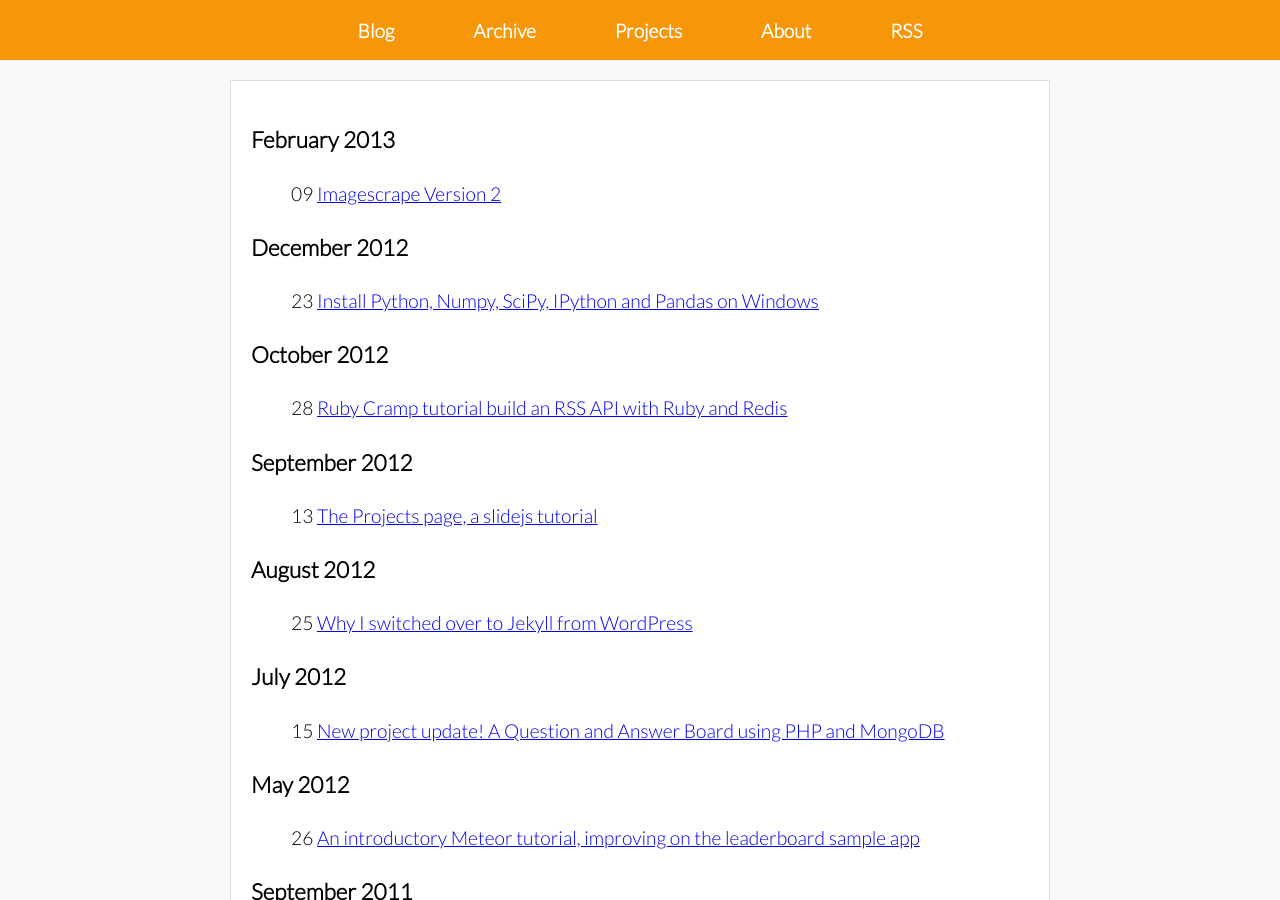
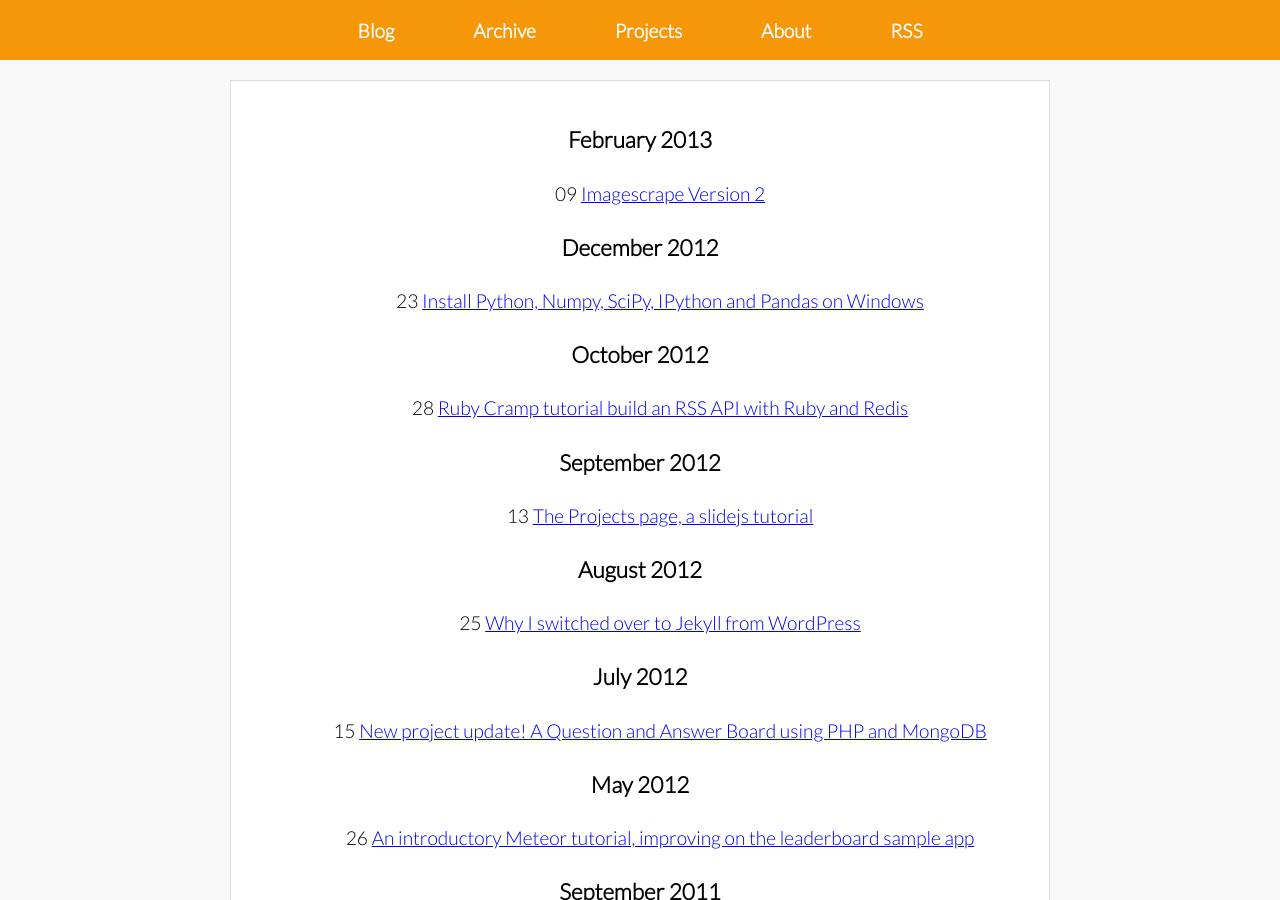
Before and after one commit to taywils/taywils.me, a Jekyll site: the page built from archive.html, in a window 1280 px wide and 900 px high. Built offline with Jekyll 4.4.1, drawn with Linux system fonts in a browser that asks for light colours.

Commit message:
Responsive design v1

```diff
--- a/archive.html
+++ b/archive.html
@@ -3,7 +3,7 @@
 title: Archive
 permalink: /archive.html
 ---
-<div class="post-content">
+<div class="post-content" align="center">
 {% for post in site.posts %}
     {% capture cmonth %}{{ post.date | date: "%B" }}{% endcapture %}
     {% unless lmonth == cmonth %}
@@ -13,7 +13,7 @@
         {% assign lmonth = cmonth %}
     {% endunless %}
     {% if post.layout == 'link' %}
-            <li><span>{{ post.date | date: "%d" }}</span> <a href="{{ post.link_url }}">{{ post.title }}</a> <a href="{{ post.url }}" class="arch_permalink">&#8734;</a></li>
+            <li><span>{{ post.date | date: "%d" }}</span> <a href="{{ post.link_url }}">{{ post.title }}</a> <a href="{{ post.url }}">&#8734;</a></li>
     {% else %}
             <li><span>{{ post.date | date: "%d" }}</span> <a href="{{ post.url }}">{{ post.title }}</a></li>
     {% endif %}
--- a/static/css/style.less
+++ b/static/css/style.less
@@ -142,7 +142,6 @@
 	list-style-type: none;
 }
 
-@media screen {
 body {
 	div#header {
 		position: fixed;
@@ -156,7 +155,6 @@
 		position: fixed;
 	}
 }
-}
 
 * html body {
 	overflow: hidden;
@@ -166,3 +164,36 @@
 	height: 100%;
 	overflow: auto;
 }
+
+// Media Queries
+// Desktop
+@media all and (min-width: 1025px) {
+}
+
+// Laptop and Tablet
+@media all and (min-width: 481px) and (max-width: 1024px) {
+	body {
+		padding: @headerLength 0px 0px 0px;
+	}
+	table.article-table td {
+		width: 512px;
+	}
+	td.header-space {
+		padding-left: 2em;
+		padding-right: 2em;
+	}
+}
+
+// Mobile
+@media all and (max-width: 480px) {
+	body {
+		padding: @headerLength 0px 0px 0px;
+	}
+	table.article-table td {
+		width: 320px;
+	}
+	td.header-space {
+		padding-left: 1em;
+		padding-right: 1em;
+	}
+}
```
Also changed, not shown: _layouts/default.html (+29 -29 lines). Lines whose indentation alone changed are shown as unchanged.
